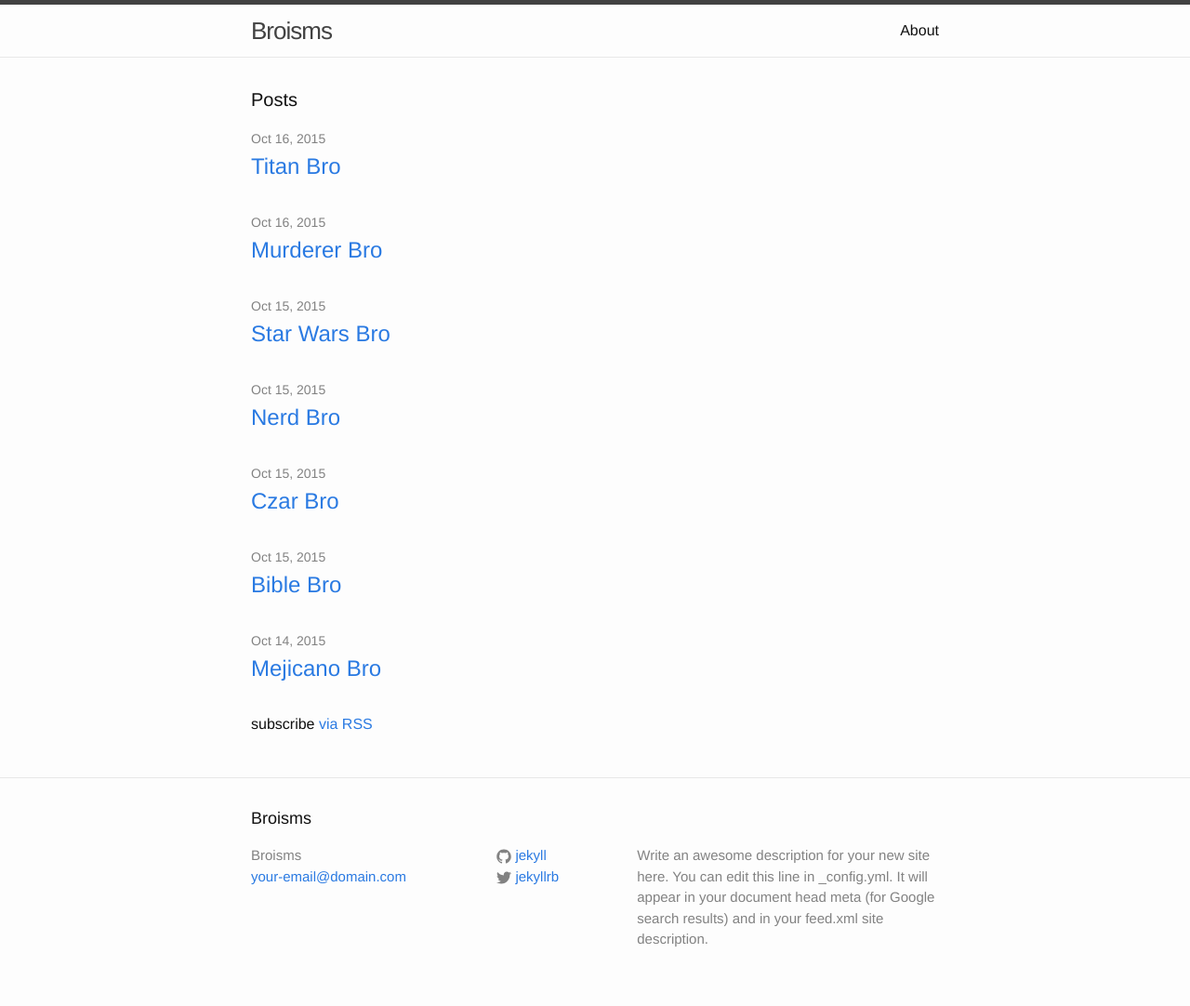
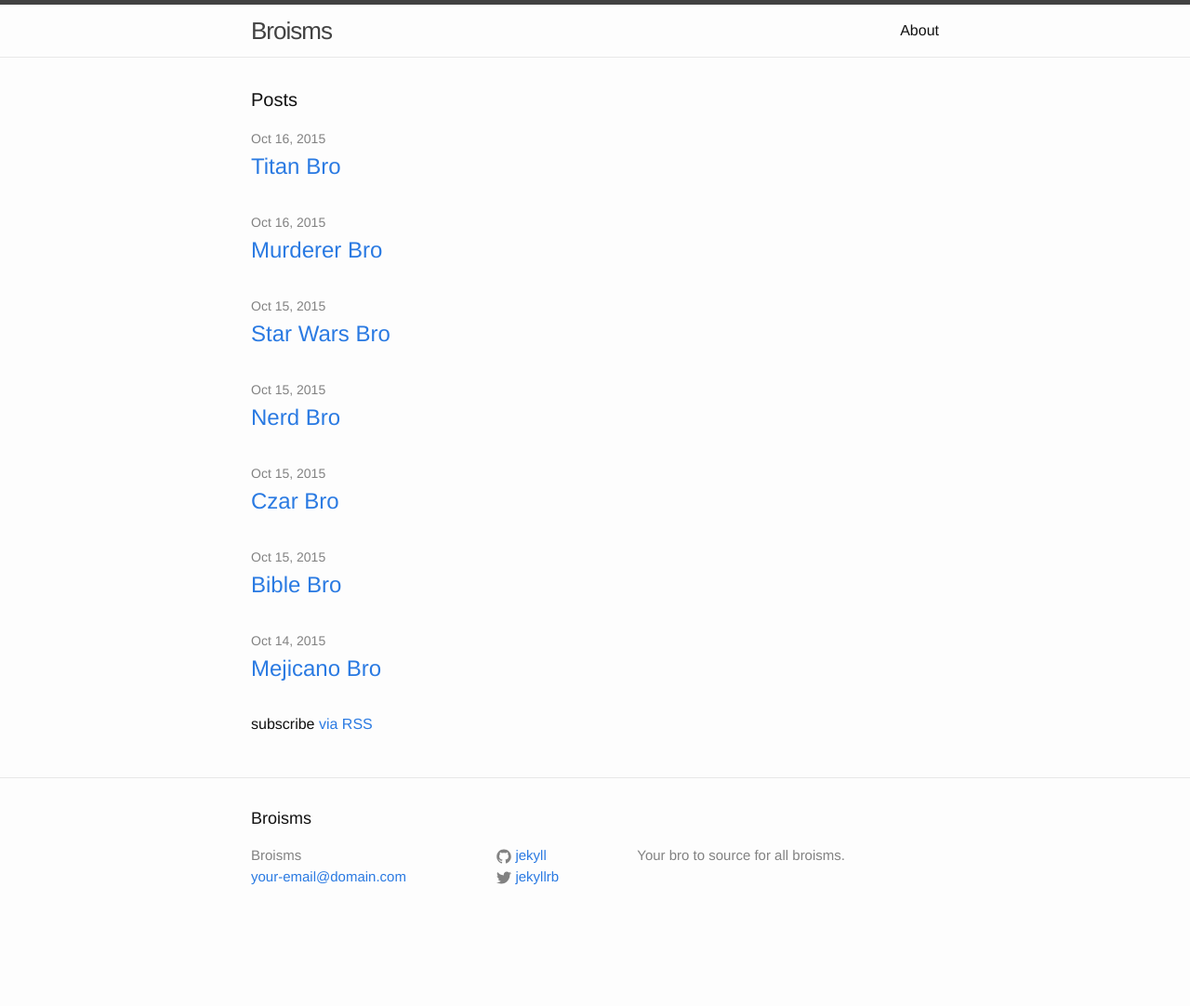
Before and after one commit to bfoehring/Broisms, a Jekyll site: the page built from index.html, in a window 1280 px wide. Shown: the whole page at 93% size. Built offline with Jekyll 4.4.1, drawn with Linux system fonts in a browser that asks for light colours; after the commit the page ends 1014 px from its top, so only the background shows below that.

Commit message:
Updated _config.yml

```diff
--- a/_config.yml
+++ b/_config.yml
@@ -2,9 +2,7 @@
 title: Broisms
 email: your-email@domain.com
 description: > # this means to ignore newlines until "baseurl:"
-  Write an awesome description for your new site here. You can edit this
-  line in _config.yml. It will appear in your document head meta (for
-  Google search results) and in your feed.xml site description.
+  Your bro to source for all broisms.
 baseurl: "/broisms" # the subpath of your site, e.g. /blog/
 url: "http://bfoehring.github.io" # the base hostname & protocol for your site
 twitter_username: jekyllrb
```
